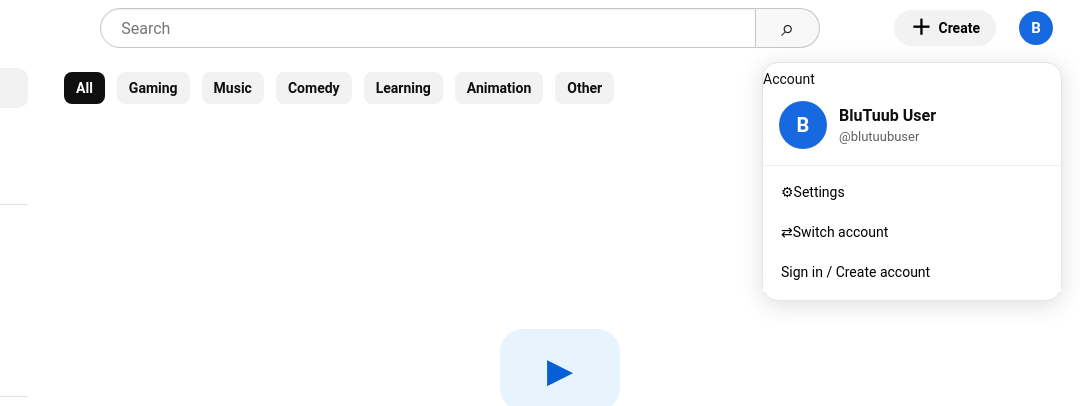
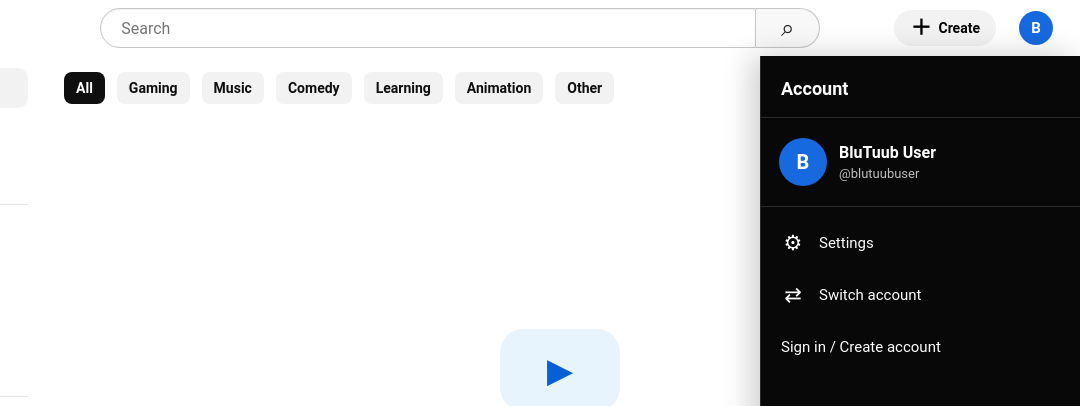
Before and after one commit to jebediahkerman1/BluTuub, a plain HTML site: page index.html in a window 1280 px wide. Both pictures are taken after a click on the button "Open profile menu". Shown: the top 406 px of the page, 200-1280 px from the left. Drawn offline with Linux system fonts and the light colour scheme; no server answers.

Commit message:
Style account menu as black right-side drawer

```diff
--- a/style.css
+++ b/style.css
@@ -36,3 +36,15 @@
 .auth-message{font-size:13px;line-height:1.5;border-radius:8px;padding:11px;margin-top:14px;background:#e7f4fd;color:#075d9a}
 .auth-message.error{background:#fff0f0;color:#b42318}
 .auth-footnote{font-size:12px;color:#606060;line-height:1.5;margin:16px 0 0}
+
+
+/* Right-side black account drawer */
+.profile-menu{position:fixed;z-index:45;top:56px;right:0;bottom:0;width:320px;max-width:88vw;padding:0 0 24px;background:#080808;color:#fff;border:0;border-left:1px solid #292929;border-radius:0;box-shadow:-8px 0 28px #0003;overflow-y:auto}
+.profile-panel-title{font-size:18px;font-weight:700;padding:22px 20px 18px;border-bottom:1px solid #292929}
+.profile-menu-head{padding:20px 18px;border-bottom:1px solid #292929;margin:0 0 10px}
+.profile-menu-head strong{color:#fff}
+.profile-menu-head span{color:#bdbdbd}
+.profile-menu>button{display:flex;align-items:center;gap:14px;width:100%;min-height:52px;padding:14px 20px;background:#080808;color:#fff;text-align:left;font-size:15px;border:0}
+.profile-menu>button:hover{background:#242424}
+.account-menu-icon{display:inline-grid;place-items:center;width:24px;font-size:21px;color:#fff}
+@media(max-width:600px){.profile-menu{top:56px;right:0;bottom:0;width:min(320px,88vw);max-width:88vw;border-radius:0}}
```
